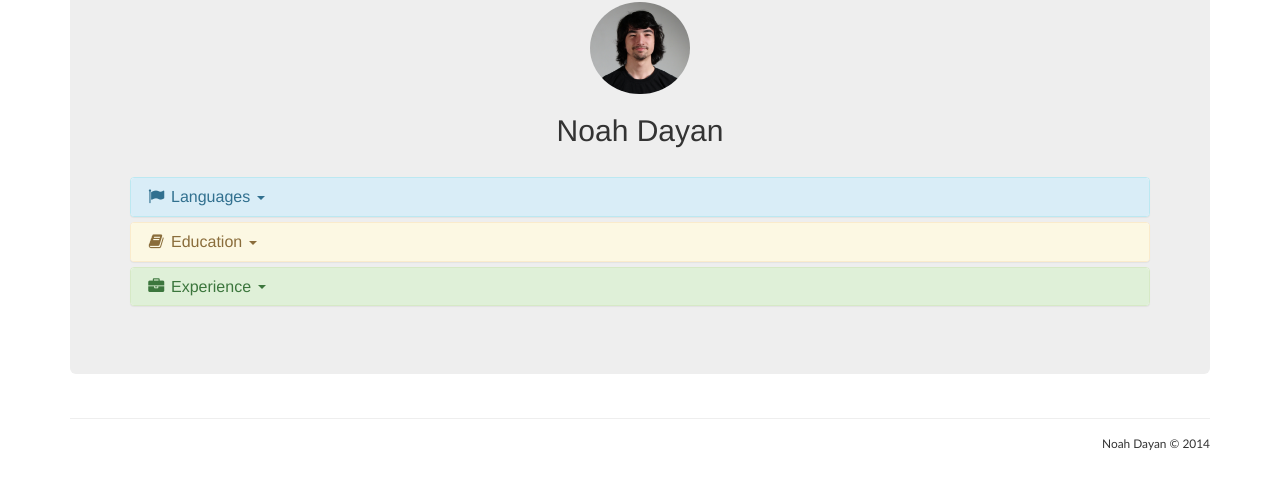
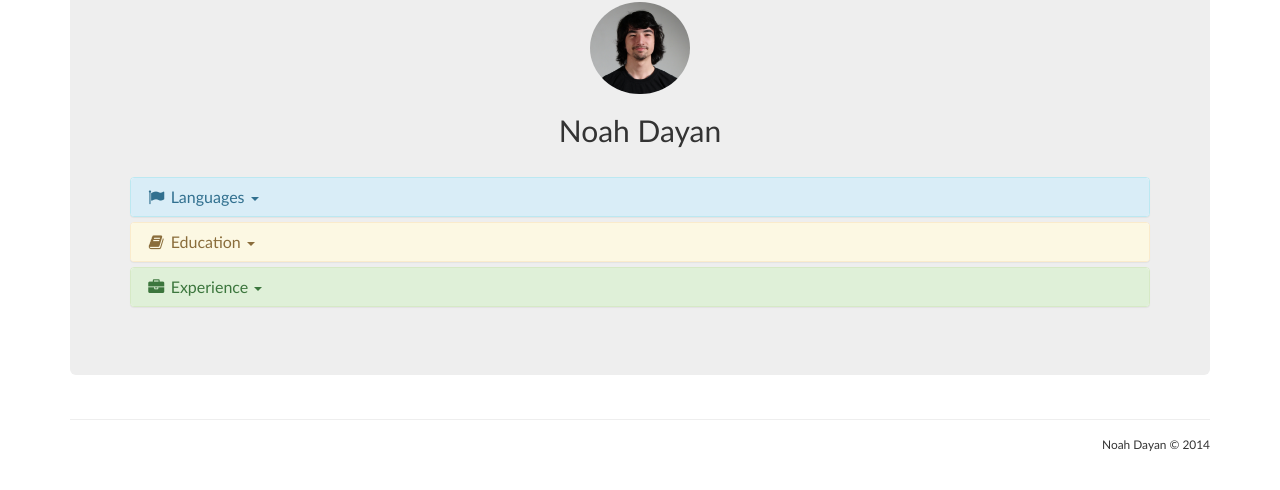
Before and after one commit to noahdayan/noahdayan.github.io, a Jekyll site: the page built from about/index.html, in a window 1280 px wide. Shown: the part 216-706 px from the top of the page. Built offline with Jekyll 4.4.1, drawn with Linux system fonts in a browser that asks for light colours; nearby versions of some CDN libraries; Markdown is read by kramdown in place of the engine named in the settings.

Commit message:
Updating fonts

```diff
--- a/_layouts/post.html
+++ b/_layouts/post.html
@@ -8,7 +8,7 @@
 		<p class="courier">{{ page.date | date_to_string }}</p>
 	</div>
 
-	<div class="post">
+	<div class="post futura">
 	{{ content }}
 	</div>
 
--- a/about/index.html
+++ b/about/index.html
@@ -12,19 +12,19 @@
 <div class="container">
 	<div class="jumbotron">
 		<img src="/img/Portrait.jpg" alt="Portrait" class="img-responsive img-circle center-block" width="100">
-		<h2 class="text-center">Noah Dayan</h2>
+		<h2 class="text-center futura">Noah Dayan</h2>
 		<br>
 		<div class="panel-group" id="accordion">
 		  <div class="panel panel-info">
 		    <div class="panel-heading">
 		      <a class="no-link" data-toggle="collapse" data-parent="#accordion" href="#collapseOne">
-		      	<h4 class="panel-title">
+		      	<h4 class="panel-title futura">
 		          <i class="fa fa-flag fa-fw"></i> Languages <span class="caret"></span>
 		      	</h4>
 		  	  </a>
 		    </div>
 		    <div id="collapseOne" class="panel-collapse collapse">
-		      <div class="panel-body">
+		      <div class="panel-body futura">
 		        Test
 		      </div>
 		    </div>
@@ -32,13 +32,13 @@
 		  <div class="panel panel-warning">
 		    <div class="panel-heading">
 		      <a class="no-link" data-toggle="collapse" data-parent="#accordion" href="#collapseTwo">
-		    	<h4 class="panel-title">
+		    	<h4 class="panel-title futura">
 		          <i class="fa fa-book fa-fw"></i> Education <span class="caret"></span>
 		        </h4>
 		      </a>
 		    </div>
 		    <div id="collapseTwo" class="panel-collapse collapse">
-		      <div class="panel-body">
+		      <div class="panel-body futura">
 		        Test
 		      </div>
 		    </div>
@@ -46,13 +46,13 @@
 		  <div class="panel panel-success">
 		    <div class="panel-heading">
 		      <a class="no-link" data-toggle="collapse" data-parent="#accordion" href="#collapseThree">
-		    	<h4 class="panel-title">
+		    	<h4 class="panel-title futura">
 		          <i class="fa fa-briefcase fa-fw"></i> Experience <span class="caret"></span>
 		        </h4>
 		      </a>
 		    </div>
 		    <div id="collapseThree" class="panel-collapse collapse">
-		      <div class="panel-body">
+		      <div class="panel-body futura">
 		        Test
 		      </div>
 		    </div>
```
Also changed, not shown: index.html (+5 -5 lines).
